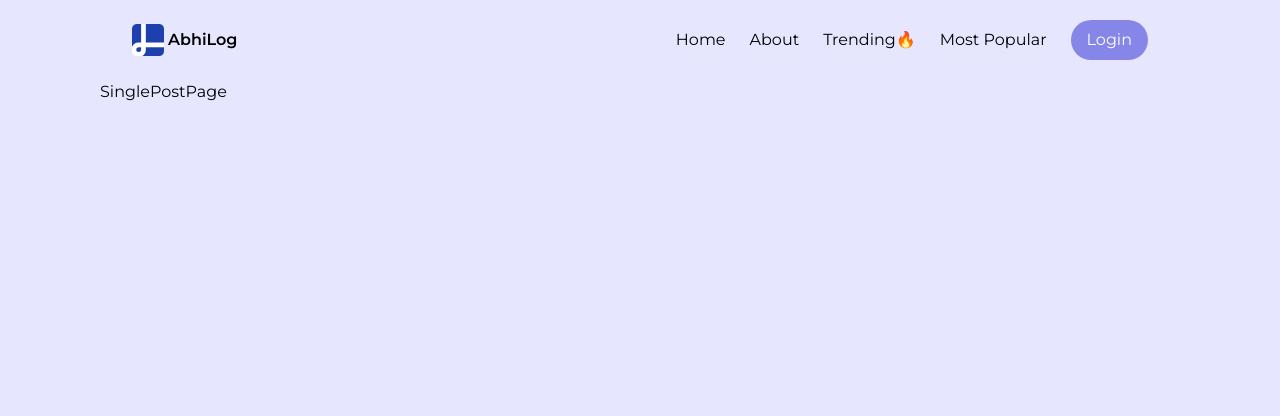
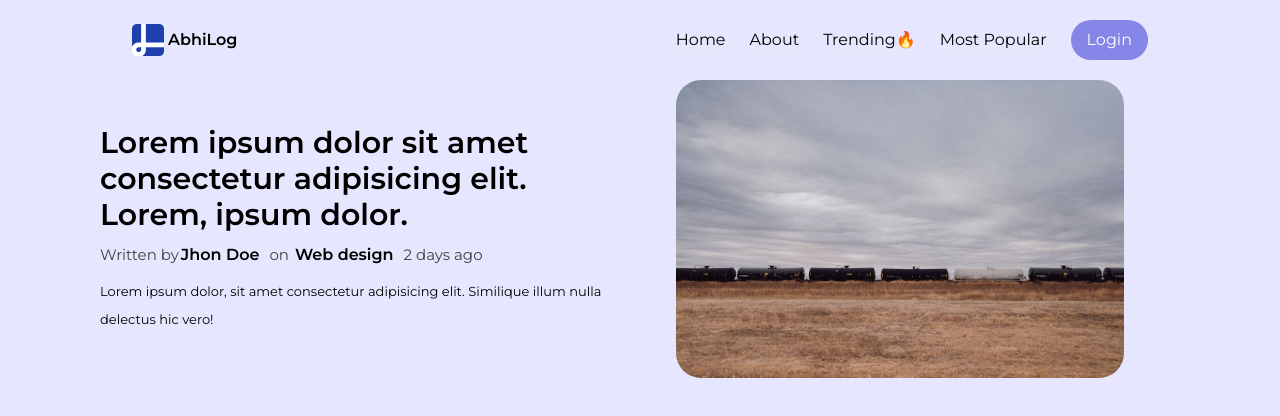
Before and after one commit to Abhi00045/Blog, a React (Vite) app: page /singlepost in a window 1280 px wide. Shown: the top 416 px of the page. Built offline with nearby package versions, Linux system fonts and the light colour scheme; no server answers.

Commit message:
wait a bit 5min

```diff
--- a/src/component/Navbar.css
+++ b/src/component/Navbar.css
@@ -284,3 +284,66 @@ height: 50%;
     }
 
 }
+
+#single-top-page{
+    display: flex;
+    flex-direction: row;
+    gap: 1rem;
+    align-items: center;
+    #head-top-page{
+        display: flex;
+        flex-direction: column;
+        gap: 0.5rem;
+        align-items: start;
+        h1{
+            font-size: 30px;
+            font-weight: 600;
+        }
+        #authors-title-time{
+            display: flex;
+            flex-direction: row;
+            gap: 0.5rem;
+            align-items: center;
+            p{
+                color: #424040;
+                font-size: 15px;
+            }
+            span{
+                color: #000000;
+                padding: 2px;
+                font-size: 16px;
+                font-weight: 600;
+            }
+        }
+        p{
+            font-size: 13px;
+        }
+    }
+    #image-top-page{
+        display: flex;
+        flex-direction: column;
+        gap: 1rem;
+        align-items: center;
+        img{
+            width: 80%;
+            border-radius: 25px;
+        }
+    }
+}
+@media screen and (min-width: 768px) {
+    #image-top-page{
+        display: none;
+    }
+    #head-top-page{
+        width: 100%;
+    }
+}
+@media screen and (min-width: 1024px) {
+    #image-top-page{
+        display: none;
+    }
+    #head-top-page{
+        width: 100%;
+    }
+
+}
--- a/src/component/SinglePostPage.jsx
+++ b/src/component/SinglePostPage.jsx
@@ -1,8 +1,27 @@
 import React from 'react'
+import './Navbar.css'
 
 function SinglePostPage() {
   return (
-    <div>SinglePostPage</div>
+    <>
+    <div id="single-top-page">
+      {/* heading */}
+      <div id="head-top-page">
+        <h1 className='md:text-3xl '>Lorem ipsum dolor sit amet consectetur adipisicing elit. Lorem, ipsum dolor.</h1>
+        <div id="authors-title-time" className='md:text-lg'>
+                    <p>Written by
+                    <span>Jhon Doe</span> </p>
+                    <p> on <span>Web design</span> </p>
+                    <p>2 days ago</p>
+                </div>
+      <p className='md:text-lg'>Lorem ipsum dolor, sit amet consectetur adipisicing elit. Similique illum nulla delectus hic vero!</p>
+      </div>
+      {/* image-heading */}
+      <div id="image-top-page">
+        <img src="./postImg.jpeg" alt="" />
+      </div>
+    </div>
+    </>
   )
 }
 
```
